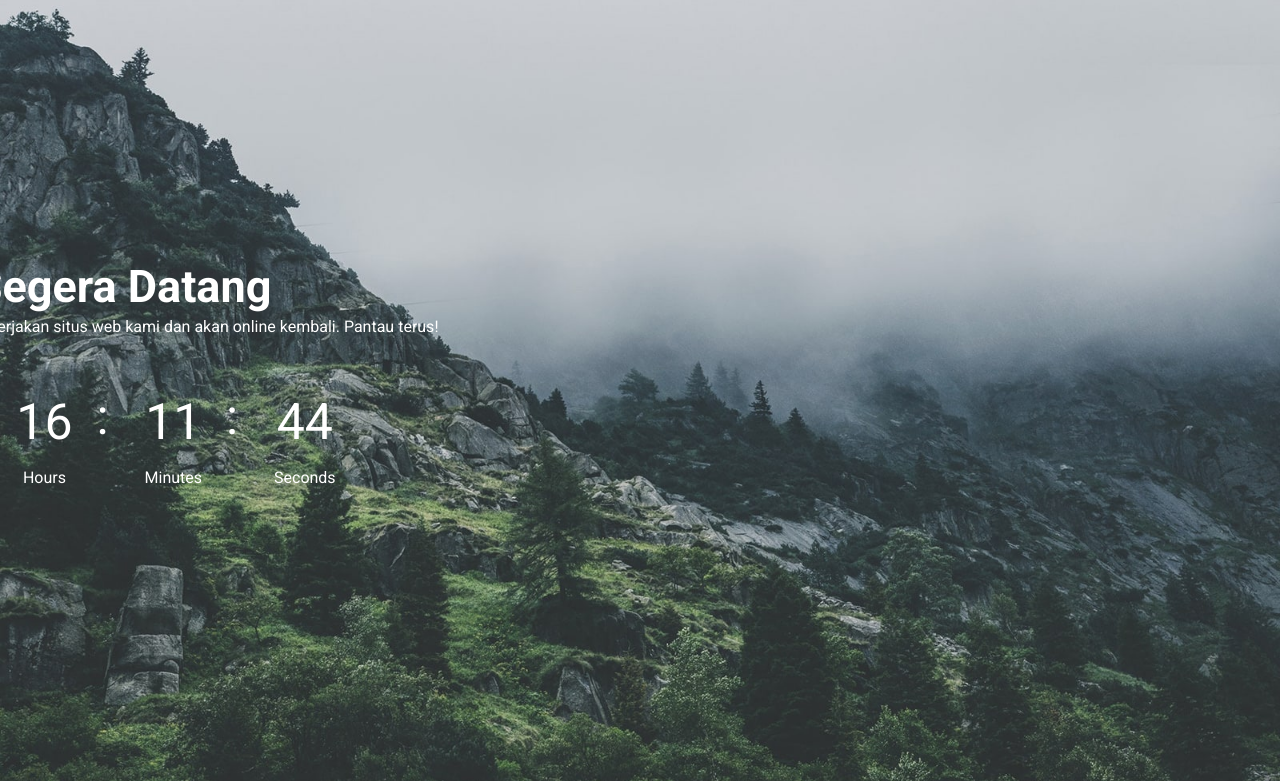
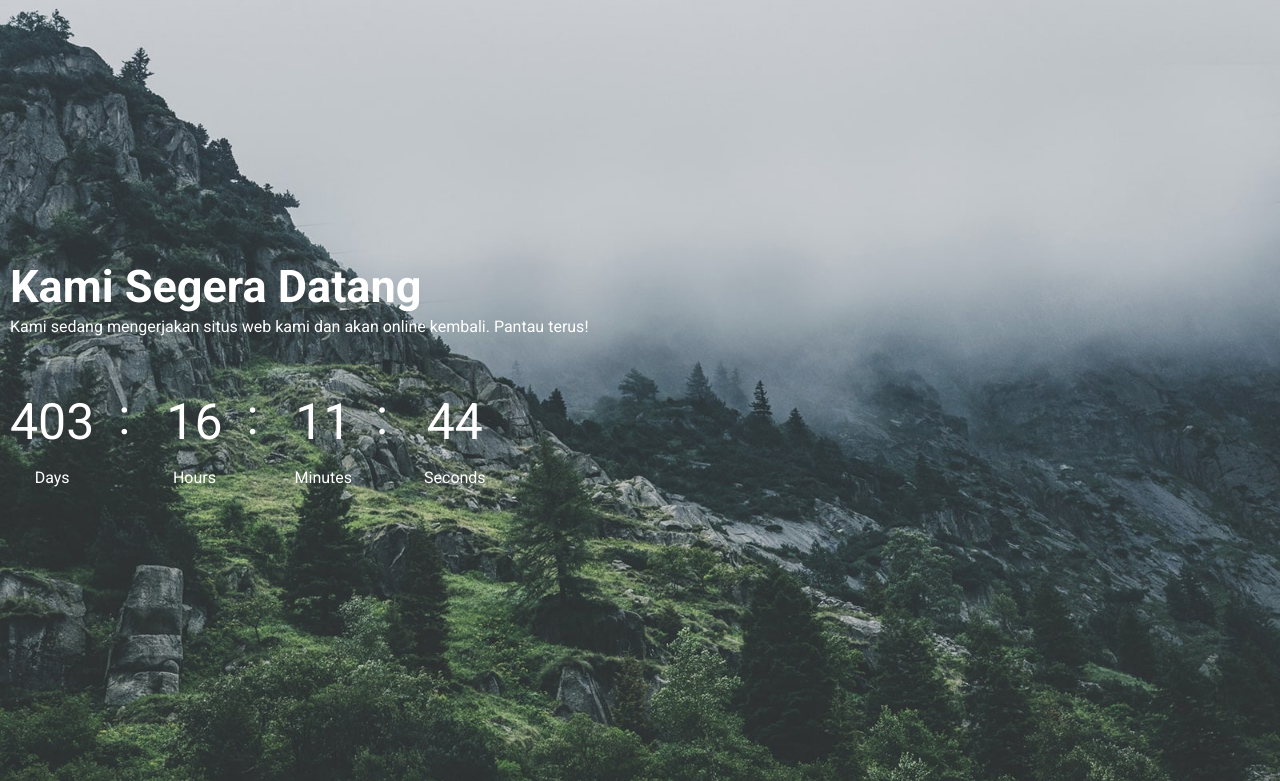
Before and after one commit to wirabae/wirabae.github.io, a PHP site: page / in a window 1280 px wide. Shown: the top 781 px of the page. Run offline with PHP 8.4, Linux system fonts and the light colour scheme.

Commit message:
Update style.css

```diff
--- a/assets/css/style.css
+++ b/assets/css/style.css
@@ -1153,7 +1153,7 @@ main.main-14 .main-wrapper.demo-14 .shape-6 {
 }
 
 main.main-14 .main-wrapper.demo-14 .content-wrapper {
-  margin-left: -700px;
+  margin-left: -550px;
 }
 
 @media (max-width: 767px) {
```
